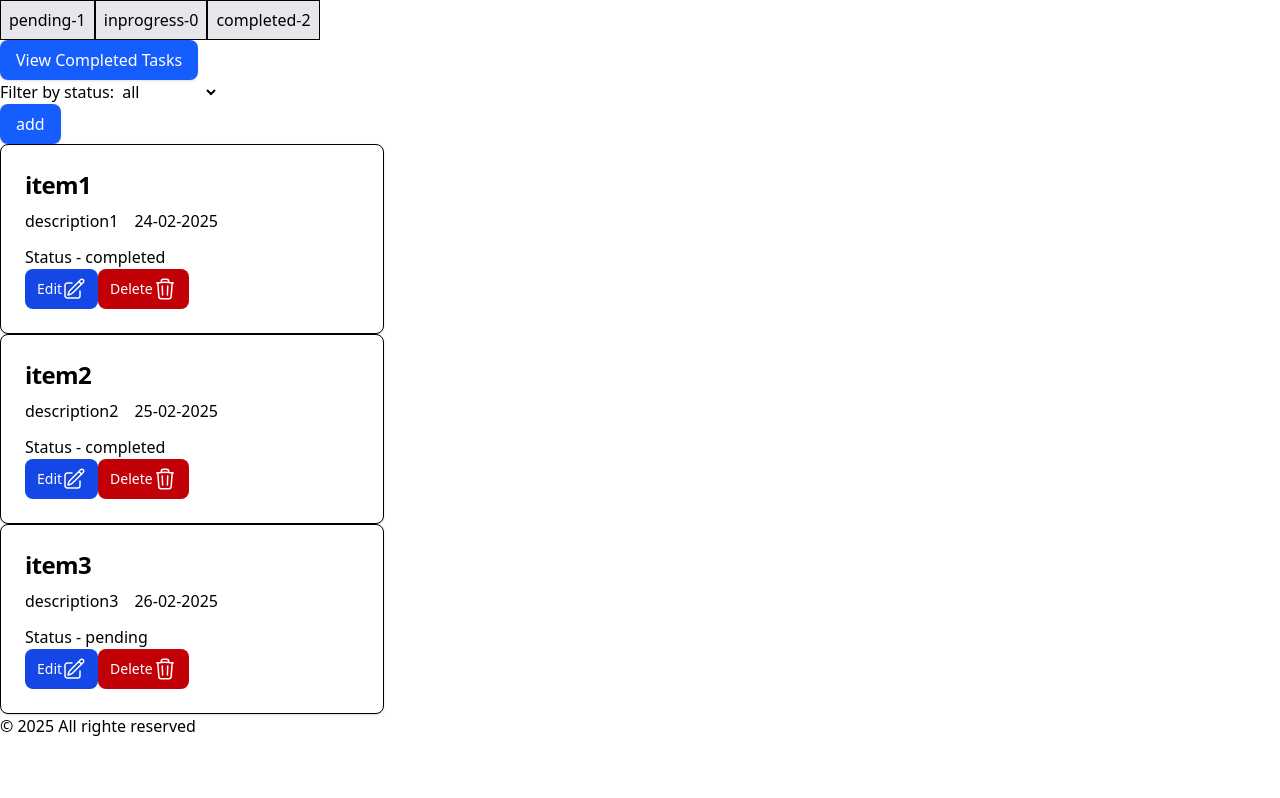
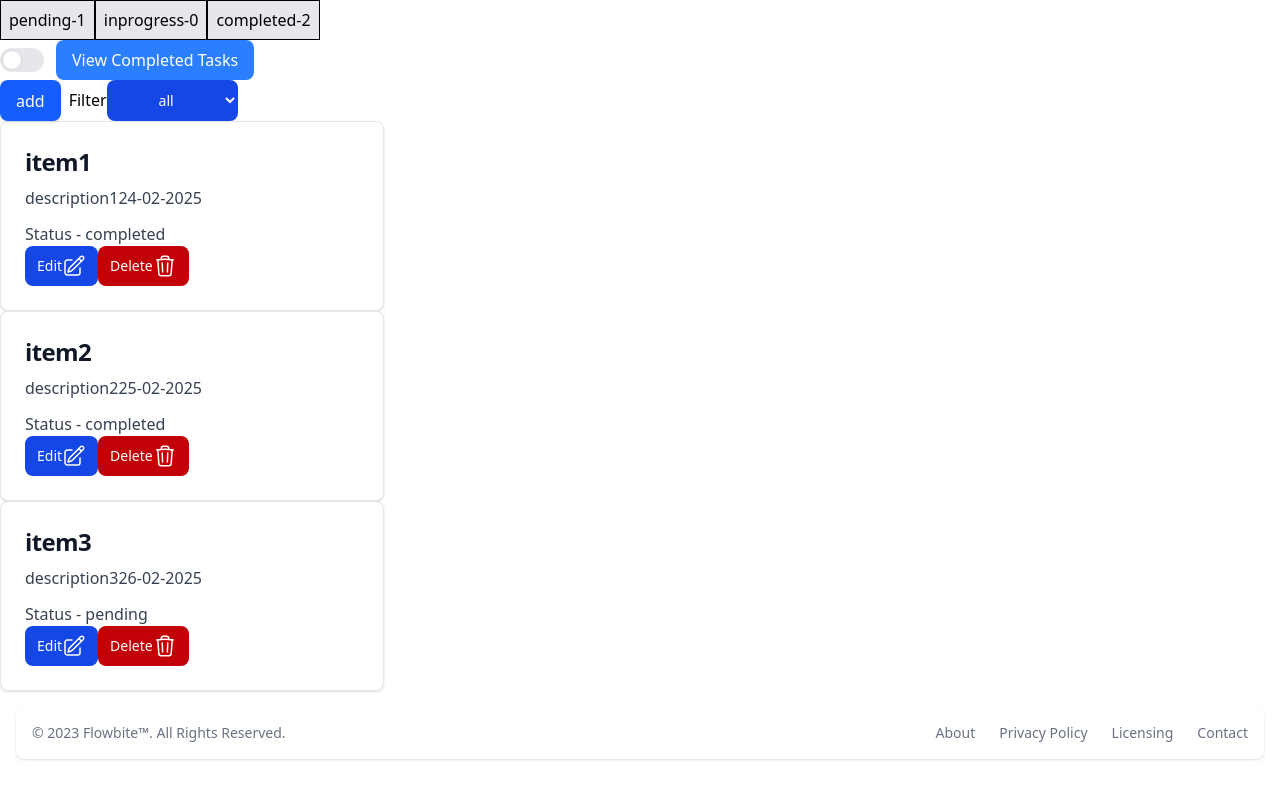
Before and after one commit to rohitbrk/Task-Management, a React (Vite) app: page / in a window 1280 px wide. Built offline with nearby package versions, Linux system fonts and the light colour scheme.

Commit message:
add Footer and TogglePage components

```diff
--- a/src/components/FilterTasks.tsx
+++ b/src/components/FilterTasks.tsx
@@ -3,8 +3,9 @@
 const FilterTasks = ({ filters, filterBy, handleFilterTasks }) => {
   return (
     <div>
-      <label htmlFor="dropdown">Filter by status: </label>
+      <label htmlFor="dropdown">Filter</label>
       <select
+        className="text-white bg-blue-700 hover:bg-blue-800 focus:ring-4 focus:outline-none focus:ring-blue-300 font-medium rounded-lg text-sm px-5 py-2.5 text-center inline-flex items-center dark:bg-blue-600 dark:hover:bg-blue-700 dark:focus:ring-blue-800"
         id="dropdown"
         value={filterBy}
         onChange={(e) => {
--- /dev/null
+++ b/src/components/Footer.tsx
@@ -0,0 +1,41 @@
+// @ts-nocheck
+
+const Footer = () => {
+  return (
+    <footer className="bg-white rounded-lg shadow-sm m-4 dark:bg-gray-800">
+      <div className="w-full mx-auto max-w-screen-xl p-4 md:flex md:items-center md:justify-between">
+        <span className="text-sm text-gray-500 sm:text-center dark:text-gray-400">
+          © 2023{" "}
+          <a href="https://flowbite.com/" className="hover:underline">
+            Flowbite™
+          </a>
+          . All Rights Reserved.
+        </span>
+        <ul className="flex flex-wrap items-center mt-3 text-sm font-medium text-gray-500 dark:text-gray-400 sm:mt-0">
+          <li>
+            <a href="#" className="hover:underline me-4 md:me-6">
+              About
+            </a>
+          </li>
+          <li>
+            <a href="#" className="hover:underline me-4 md:me-6">
+              Privacy Policy
+            </a>
+          </li>
+          <li>
+            <a href="#" className="hover:underline me-4 md:me-6">
+              Licensing
+            </a>
+          </li>
+          <li>
+            <a href="#" className="hover:underline">
+              Contact
+            </a>
+          </li>
+        </ul>
+      </div>
+    </footer>
+  );
+};
+
+export default Footer;
--- a/src/components/TaskCard.tsx
+++ b/src/components/TaskCard.tsx
@@ -10,14 +10,22 @@ const TaskCard = ({
   handleDelete,
 }) => {
   return (
-    <div>
-      <div className="max-w-sm p-6 bg-white border rounded-lg shadow-sm">
-        <h5 className="mb-2 text-2xl font-bold tracking-tight">{task.title}</h5>
+    <div className="block max-w-sm p-6 bg-white border border-gray-200 rounded-lg shadow-sm hover:bg-gray-100 dark:bg-gray-800 dark:border-gray-700 dark:hover:bg-gray-700">
+      <div>
+        <h5 className="mb-2 text-2xl font-bold tracking-tight text-gray-900 dark:text-white">
+          {task.title}
+        </h5>
         <p className="justify-between mb-3 font-normal">
-          <span className="mr-2">{task.description}</span>
-          <span className="ml-2">{task.dueDate}</span>
+          <span className="font-normal text-gray-700 dark:text-gray-400">
+            {task.description}
+          </span>
+          <span className="font-normal text-gray-700 dark:text-gray-400">
+            {task.dueDate}
+          </span>
         </p>
-        <p>Status - {task.status}</p>
+        <p className="font-normal text-gray-700 dark:text-gray-400">
+          Status - {task.status}
+        </p>
         <button
           onClick={() => {
             setEditTask((prev) => ({
--- /dev/null
+++ b/src/components/TogglePage.tsx
@@ -0,0 +1,49 @@
+// @ts-nocheck
+import { useState } from "react";
+import { NavLink, useLocation } from "react-router";
+
+const TogglePage = () => {
+  const [isChecked, setIsChecked] = useState(false);
+  const { pathname } = useLocation();
+  const [pathname_, setPathname] = useState("/");
+
+  const handleChangePage = () => {
+    if (pathname === "/") {
+      setIsChecked(!isChecked);
+      setPathname("/completed-tasks");
+      return;
+    }
+    setPathname("/");
+    setIsChecked(!isChecked);
+  };
+
+  return (
+    <div className="flex items-center space-x-3">
+      <label className="inline-flex items-center cursor-pointer">
+        <input
+          type="checkbox"
+          className="sr-only peer"
+          checked={isChecked}
+          onChange={handleChangePage}
+        />
+        <div className="relative w-11 h-6 bg-gray-200 peer-focus:outline-none peer-focus:ring-4 peer-focus:ring-blue-300 dark:peer-focus:ring-blue-800 rounded-full peer dark:bg-gray-700 peer-checked:after:translate-x-full rtl:peer-checked:after:-translate-x-full peer-checked:after:border-white after:content-[''] after:absolute after:top-[2px] after:start-[2px] after:bg-white after:border-gray-300 after:border after:rounded-full after:h-5 after:w-5 after:transition-all dark:border-gray-600 peer-checked:bg-blue-600 dark:peer-checked:bg-blue-600"></div>
+      </label>
+      <button
+        onClick={handleChangePage}
+        className="px-4 py-2 bg-blue-500 text-white rounded-lg"
+      >
+        {isChecked ? (
+          <NavLink to="/" end>
+            Go to Home
+          </NavLink>
+        ) : (
+          <NavLink to="/completed-tasks" end>
+            View Completed Tasks
+          </NavLink>
+        )}
+      </button>
+    </div>
+  );
+};
+
+export default TogglePage;
--- a/src/pages/AllTasks.tsx
+++ b/src/pages/AllTasks.tsx
@@ -7,7 +7,6 @@ import EditTaskForm from "../components/EditTaskForm";
 import TasksSummary from "../components/TasksSummary";
 import FilterTasks from "../components/FilterTasks";
 import TasksList from "../components/TasksList";
-import { getTasksSummary } from "../utils/getTasksSummary";
 import { sortTasksByDueDate } from "../utils/sortTasksByDueDate";
 
 const AllTasks = () => {
@@ -68,20 +67,20 @@ const AllTasks = () => {
   return (
     <div>
       <div>
-        <FilterTasks
-          filters={["all", "pending", "inprogress", "completed"]}
-          filterBy={filterBy}
-          handleFilterTasks={handleFilterTasks}
-        />
-      </div>
-      <div>
-        <div>
+        <div className="flex gap-2">
           <button
             className="px-4 py-2 bg-blue-600 text-white rounded-lg shadow hover:bg-blue-700 focus:outline-none"
             onClick={() => setShowAddTaskModal((prev) => !prev)}
           >
             add
           </button>
+          <div>
+            <FilterTasks
+              filters={["all", "pending", "inprogress", "completed"]}
+              filterBy={filterBy}
+              handleFilterTasks={handleFilterTasks}
+            />
+          </div>
         </div>
         <div>
           {showAddTaskModal && (
--- a/src/pages/CompletedTasks.tsx
+++ b/src/pages/CompletedTasks.tsx
@@ -5,7 +5,7 @@ import { TasksContext } from "../context/TasksContext";
 import TasksList from "../components/TasksList";
 
 const CompletedTasks = () => {
-  const { state, dispatch } = useContext(TasksContext);
+  const { state } = useContext(TasksContext);
   const [completedTasks, setCompletedTasks] = useState([]);
   useEffect(() => {
     const completedTasks_ = state.filter((item) => item.status === "completed");
--- a/src/pages/Layout.tsx
+++ b/src/pages/Layout.tsx
@@ -2,35 +2,21 @@
 import { NavLink, Outlet, useLocation } from "react-router";
 import TasksSummary from "../components/TasksSummary";
 import { getTasksSummary } from "../utils/getTasksSummary";
-import { useContext } from "react";
+import { useContext, useState } from "react";
 import { TasksContext } from "../context/TasksContext";
+import Footer from "../components/Footer";
+import TogglePage from "../components/TogglePage";
 
 const Layout = () => {
   const { state } = useContext(TasksContext);
-  const { pathname } = useLocation();
-
   return (
     <div>
       <TasksSummary summary={getTasksSummary(state)} />
-      <div>
-        <button className="px-4 py-2 bg-blue-600 text-white rounded-lg shadow hover:bg-blue-700 focus:outline-none">
-          {pathname === "/" ? (
-            <NavLink to="/completed-tasks" end>
-              View Completed Tasks
-            </NavLink>
-          ) : (
-            <NavLink to="/" end>
-              Go to Home
-            </NavLink>
-          )}
-        </button>
-      </div>
+      <TogglePage />
       <main>
         <Outlet />
       </main>
-      <footer>
-        <p>&copy; 2025 All righte reserved</p>
-      </footer>
+      <Footer />
     </div>
   );
 };
```
